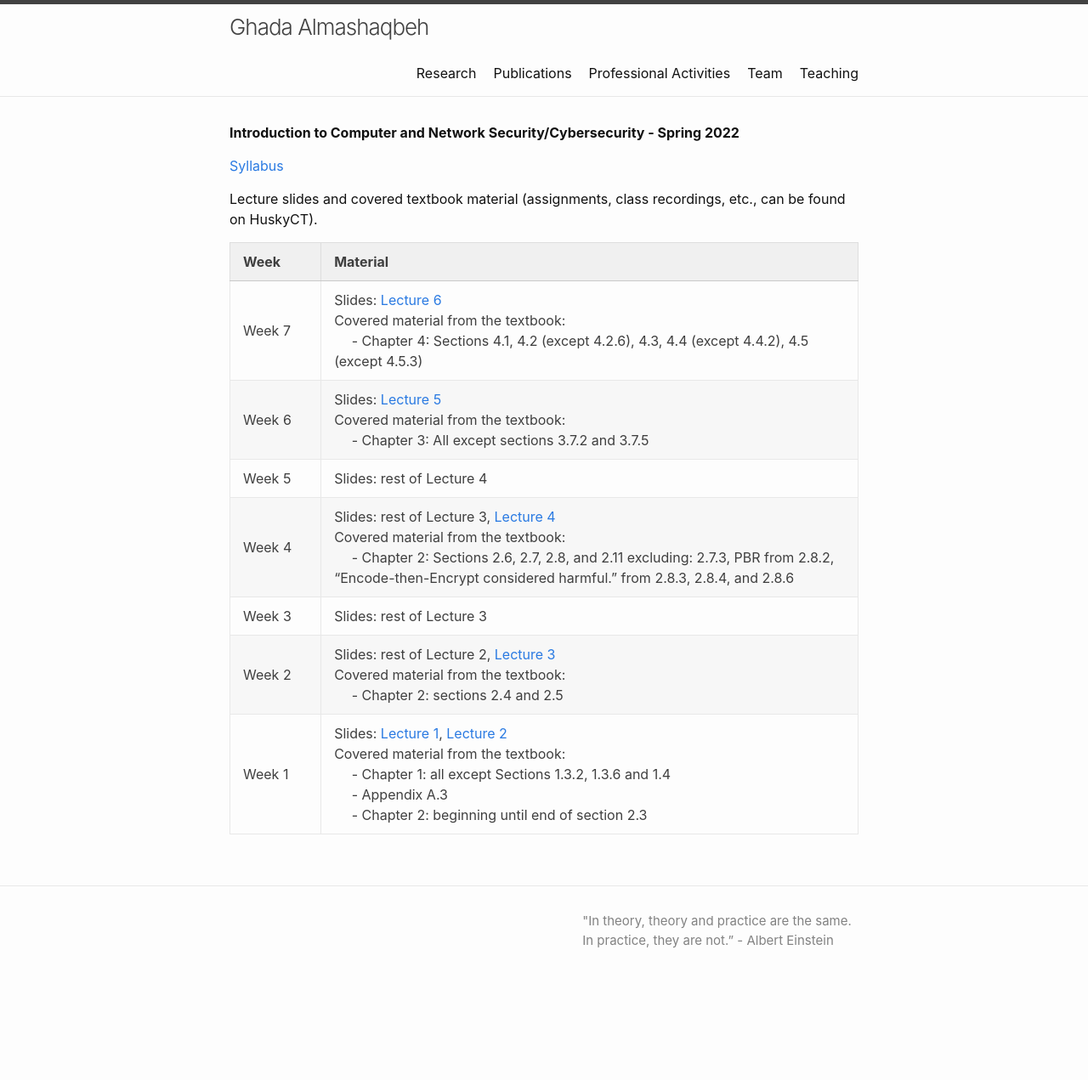
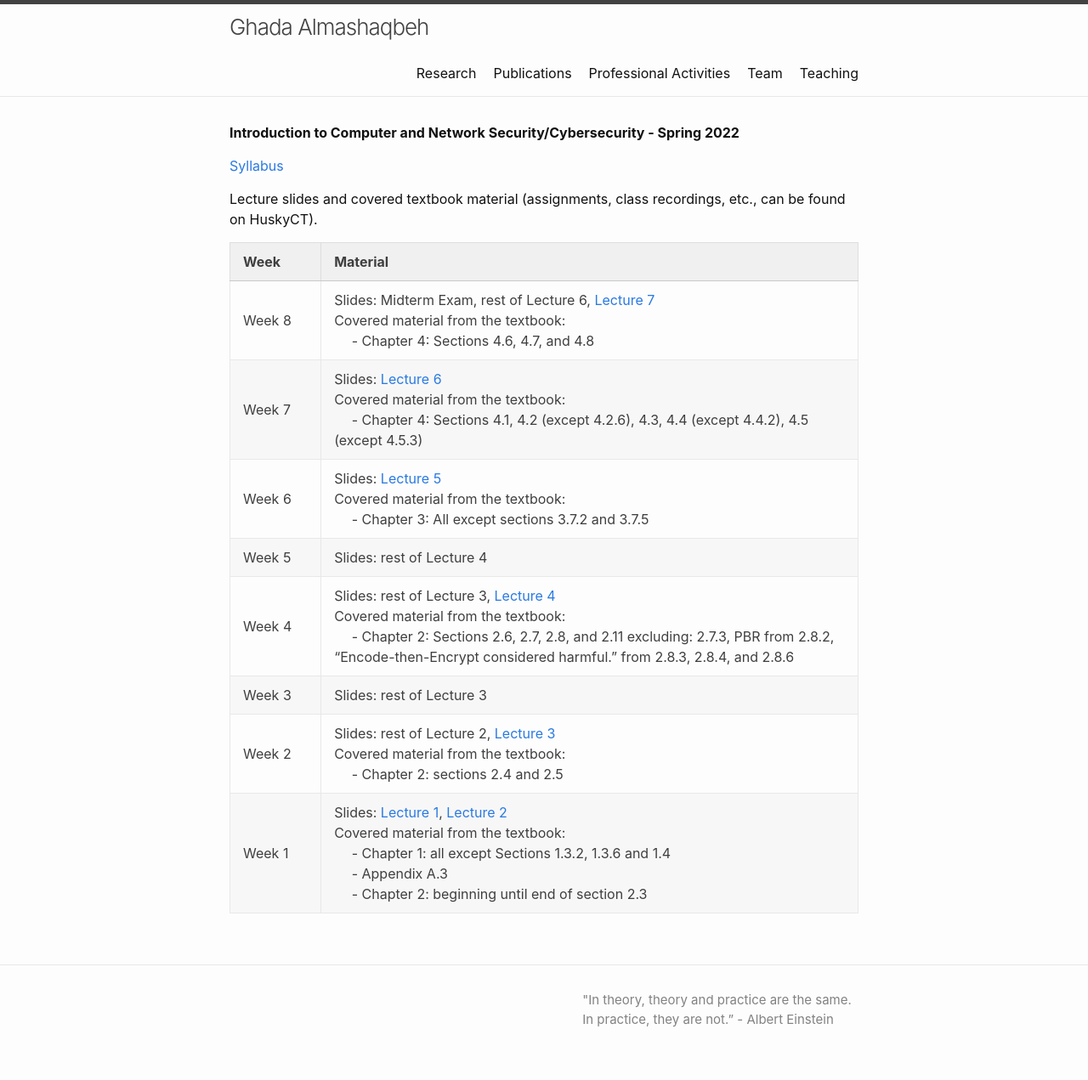
Before and after one commit to GhadaAlmashaqbeh/GhadaAlmashaqbeh.github.io, a Jekyll site: the page built from courses/cse3400-s2022/index.md, in a window 1280 px wide. Shown: the whole page at 85% size. Built offline with Jekyll 4.4.1, drawn with Linux system fonts in a browser that asks for light colours; before the commit the page ends 1178 px from its top, so only the background shows below that.

Commit message:
add lec 7

```diff
--- a/courses/cse3400-s2022/index.md
+++ b/courses/cse3400-s2022/index.md
@@ -10,6 +10,7 @@ Lecture slides and covered textbook material (assignments, class recordings, etc
 
 | Week&emsp;&emsp;| Material           |
 |----------|--------------------|
+| Week 8 | Slides: Midterm Exam, rest of Lecture 6, [Lecture 7](./lecture7.pdf) <br/> Covered material from the textbook: <br/> &emsp; - Chapter 4: Sections 4.6, 4.7, and 4.8 |
 | Week 7 | Slides: [Lecture 6](./lecture6.pdf) <br/> Covered material from the textbook: <br/> &emsp; - Chapter 4: Sections 4.1, 4.2 (except 4.2.6), 4.3, 4.4 (except 4.4.2), 4.5 (except 4.5.3) |
 | Week 6 | Slides: [Lecture 5](./lecture5.pdf) <br/> Covered material from the textbook: <br/> &emsp; - Chapter 3: All except sections 3.7.2 and 3.7.5 |
 | Week 5 | Slides: rest of Lecture 4 |
```
Also changed, not shown: 3 other files.
